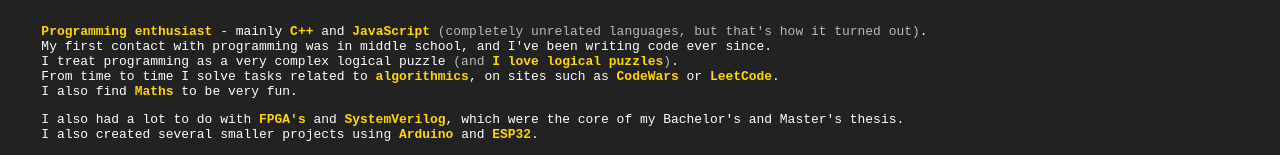
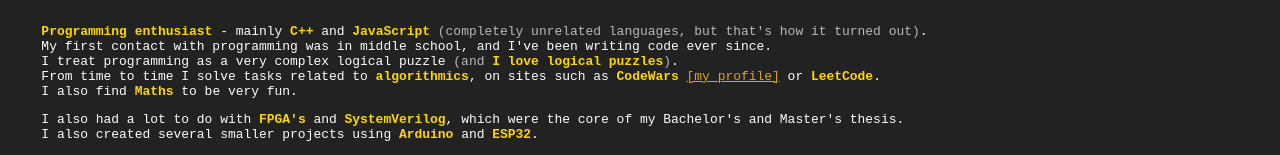
Before and after one commit to Mikkhael/portfolio, a Vue app: page / in a window 1280 px wide. Shown: the part 254-409 px from the top of the page. Built offline with nearby package versions, Linux system fonts and the light colour scheme; the HTML template or start-up script is replaced by a standard one.

Commit message:
Added link to CodeWars

```diff
--- a/src/components/Sections/Section_OMnie.vue
+++ b/src/components/Sections/Section_OMnie.vue
@@ -11,7 +11,9 @@
             <span class="soft"> (completely unrelated languages, but that's how it turned out)</span>. <br>
             My first contact with programming was in middle school, and I've been writing code ever since. <br>
             I treat programming as a very complex logical puzzle <span class="soft"> (and <b>I love logical puzzles</b>)</span>. <br>
-            From time to time I solve tasks related to <b>algorithmics</b>, on sites such as <b>CodeWars</b> or <b>LeetCode</b>. <br>
+            From time to time I solve tasks related to <b>algorithmics</b>, on sites such as
+            <b>CodeWars</b> <a class="noprint" target="_blank" href="https://www.codewars.com/users/Mikkael">[my profile]</a>
+            or <b>LeetCode</b>. <br>
             I also find <b>Maths</b> to be very fun.
         </p>
         <p>
@@ -37,7 +39,9 @@
             <span class="soft"> (kompletnie niezwiązane ze sobą języki, ale tak wyszło)</span>. <br>
             Pierwszą styczność miałem z programowaniem w gimnazjum, i od tamtego czasu ciągle się rozwijam. <br>
             Traktuję programowanie jako bardzo rozbudowaną zagadkę logiczną <span class="soft">(a <b>uwielbiam zagadki logiczne</b>)</span>. <br>
-            Od czasu do czasu rozwiązuję zadania związane z <b>algorytmiką</b>, na takich stronach jak np. <b>CodeWars</b> czy <b>LeetCode</b>. <br>
+            Od czasu do czasu rozwiązuję zadania związane z <b>algorytmiką</b>, na takich stronach jak np.
+            <b>CodeWars</b> <a class="noprint" target="_blank" href="https://www.codewars.com/users/Mikkael">[mój profil]</a>
+            czy <b>LeetCode</b>. <br>
             <b>Matematyka</b> mi w niczym nie straszna.
         </p>
         <p>
```
